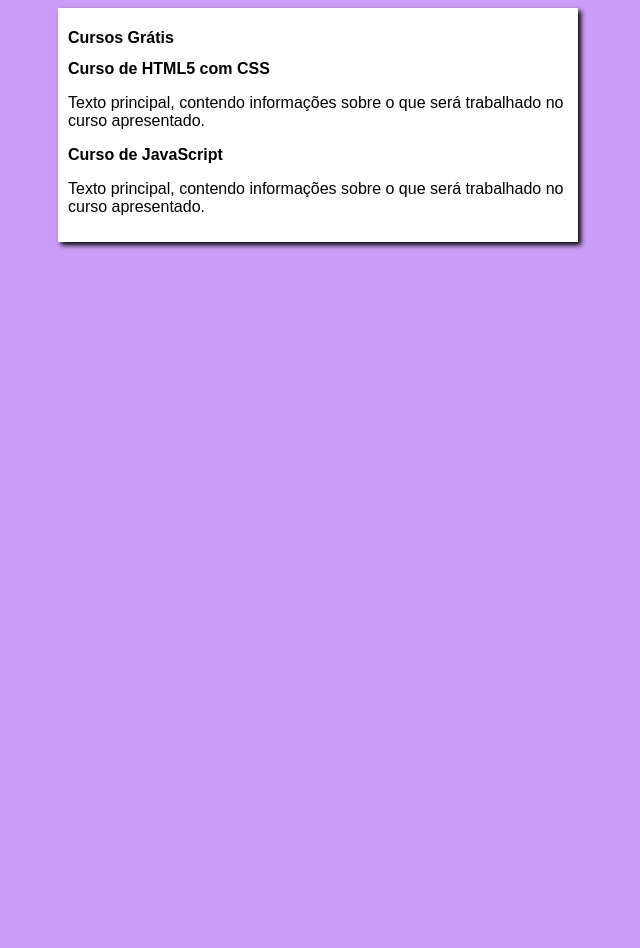
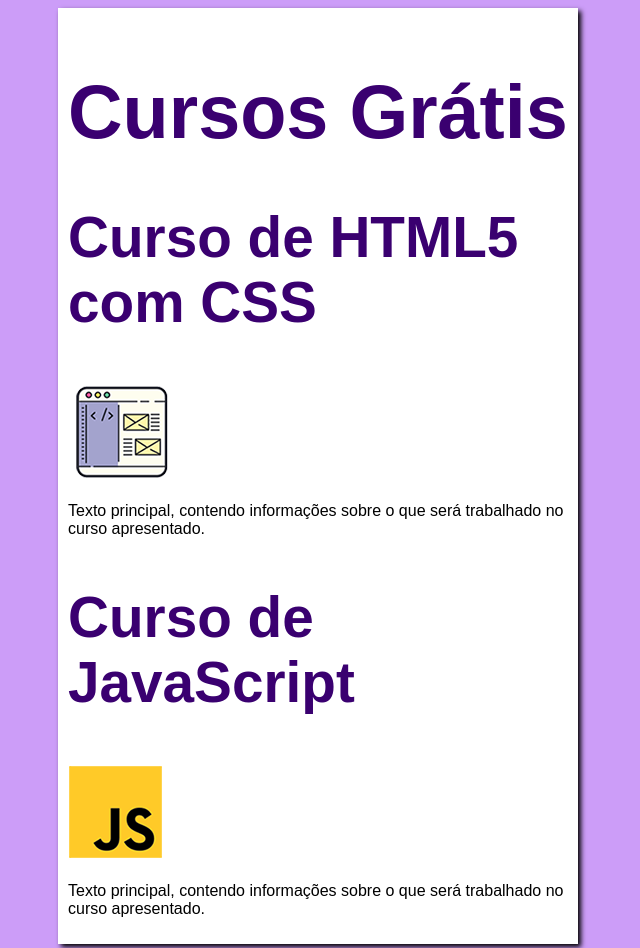
Before and after one commit to KarlaVFerreira/projeto-site, a plain HTML site: page index.html in a window 1280 px wide. Shown: the top 948 px of the page, without its empty margins (322-962 px from the left). Before the commit the page ends 800 px from the top, so only its background shows below. Drawn offline with Linux system fonts and the light colour scheme.

Commit message:
atualizações estéticas

```diff
--- a/estilos/style.css
+++ b/estilos/style.css
@@ -15,3 +15,17 @@ main{
     padding: 10px;
     box-shadow: 3px 3px 5px rgb(0, 0, 0.473);
 }
+
+h1 {
+    font-size: 2cm;
+    color: rgb(58, 0, 112);
+}
+
+h2 {
+    font-size: 1.5cm;
+    color: rgb(58, 0, 112);
+}
+
+img.lado {
+    float: right;
+}
--- a/index.html
+++ b/index.html
@@ -13,10 +13,12 @@
     </header>
     <article>
         <h2>Curso de HTML5 com CSS</h2>
+        <img class"lado" src="imagens/curso-html-css.png" alt="">
         <p>Texto principal, contendo informações sobre o que será trabalhado no curso apresentado.</p>
     </article>
     <article>
         <h2>Curso de JavaScript</h2>
+        <img class"lado" src="imagens/curso-javascript.png" alt="">
         <p>Texto principal, contendo informações sobre o que será trabalhado no curso apresentado.</p>
     </article>
     </main>
```
